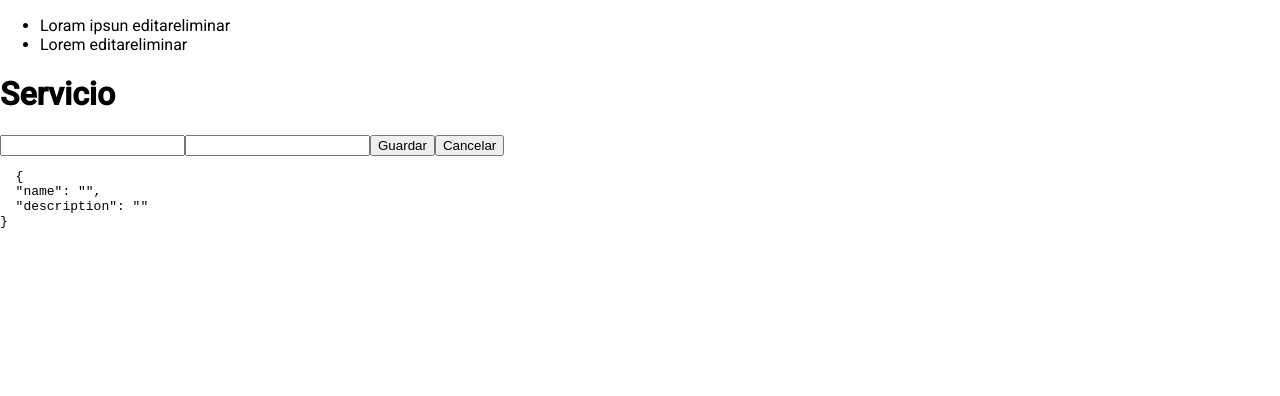
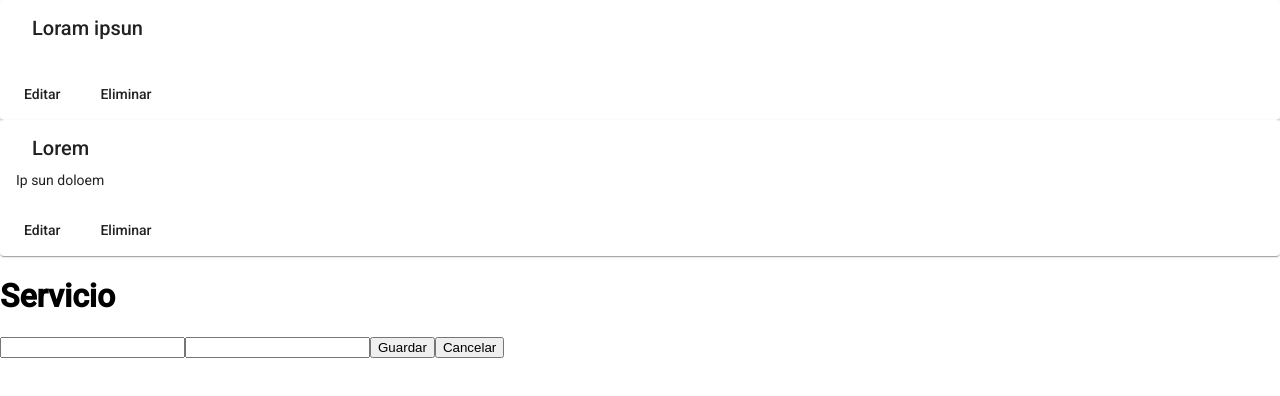
Before and after one commit to lleopardi/mutliplica-anguar, an Angular app: page / in a window 1280 px wide. Shown: the top 396 px of the page. Built offline with nearby package versions, Linux system fonts and the light colour scheme; data requests are answered from the project's data file.

Commit message:
style(app) agrega estilos

```diff
--- a/package.json
+++ b/package.json
@@ -13,10 +13,11 @@
   "private": true,
   "dependencies": {
     "@angular/animations": "~7.2.0",
-    "@angular/cdk": "~7.3.2",
+    "@angular/cdk": "^7.3.2",
     "@angular/common": "~7.2.0",
     "@angular/compiler": "~7.2.0",
     "@angular/core": "~7.2.0",
+    "@angular/flex-layout": "^7.0.0-beta.23",
     "@angular/forms": "~7.2.0",
     "@angular/material": "^7.3.2",
     "@angular/platform-browser": "~7.2.0",
--- a/src/app/app.component.html
+++ b/src/app/app.component.html
@@ -1,2 +1,4 @@
-<app-list-services [listServices]="listServices" (edit)="onEdit($event)"></app-list-services>
-<app-form-services [service]="serviceToEdit"></app-form-services>
+<div>
+  <app-list-services [listServices]="listServices" (edit)="onEdit($event)"></app-list-services>
+  <app-form-services [service]="serviceToEdit"></app-form-services>
+</div>
--- a/src/app/form-services/form-services.component.html
+++ b/src/app/form-services/form-services.component.html
@@ -5,9 +5,3 @@
   <button type="submit">Guardar</button>
   <button (click)="clearForm()" type="reset">Cancelar</button>
 </form>
-
-
-
-<pre>
-  {{formService.value | json}}
-</pre>
--- a/src/app/list-services/list-services.component.html
+++ b/src/app/list-services/list-services.component.html
@@ -1,6 +1,16 @@
-<ul>
-    <li *ngFor="let item  of listServices">{{item.name}}
-       <span (click)="onClickEdit(item)">editar</span>
-       <span (click)="onClickDelete(item.id)">eliminar</span>
-      </li>
-  </ul>
+<div *ngFor="let item  of listServices">
+  <div>
+    <mat-card class="card">
+      <mat-card-header>
+        <mat-card-title>{{item.name}}</mat-card-title>
+      </mat-card-header>
+      <mat-card-content>
+        {{item.description}}
+      </mat-card-content>
+      <mat-card-actions>
+        <button mat-button (click)="onClickEdit(item)">Editar</button>
+        <button mat-button (click)="onClickDelete(item.id)">Eliminar</button>
+      </mat-card-actions>
+    </mat-card>
+  </div>
+</div>
--- a/src/styles.css
+++ b/src/styles.css
@@ -1,4 +1,6 @@
 /* You can add global styles to this file, and also import other style files */
 
 html, body { height: 100%; }
-body { margin: 0; font-family: Roboto, "Helvetica Neue", sans-serif; }
+body {
+  margin: 0; font-family: Roboto, "Helvetica Neue", sans-serif;
+}
```
Also changed, not shown: src/app/angular-material/angular-material.module.ts (+13 -1 lines).
